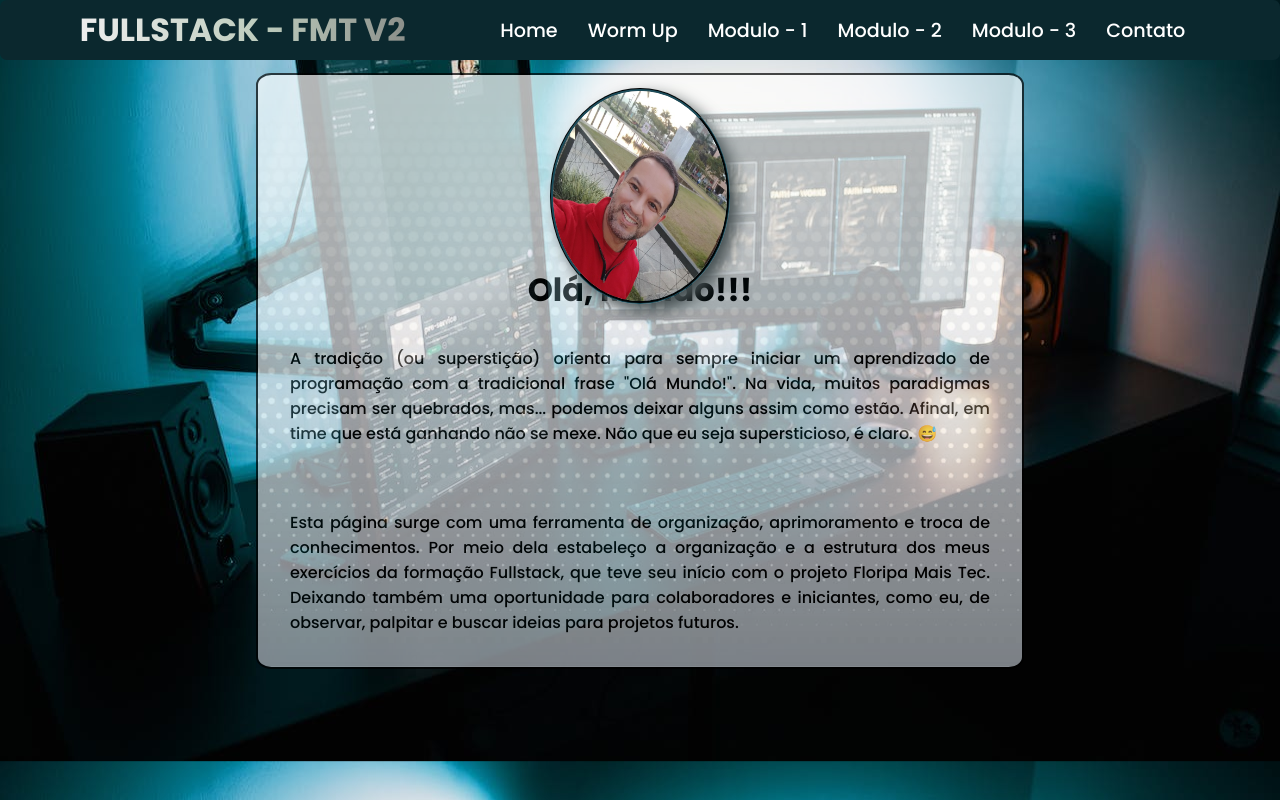
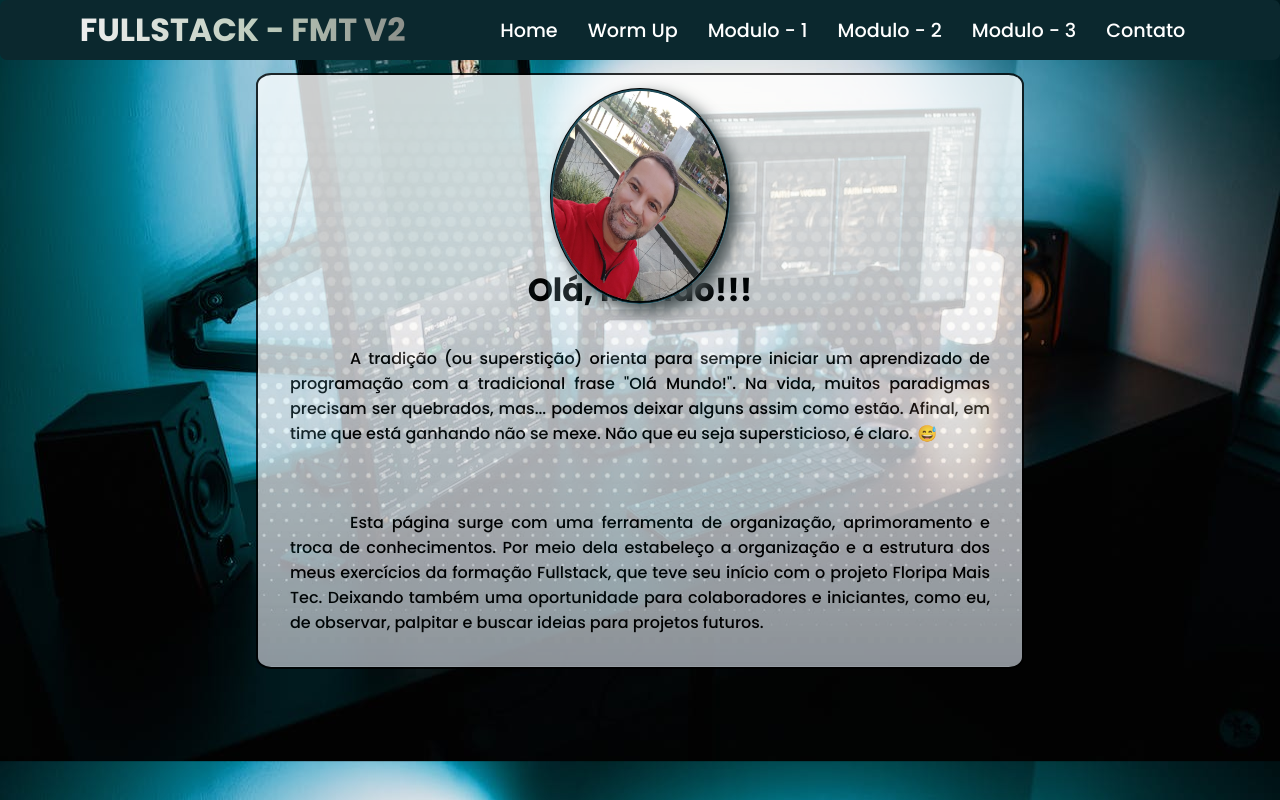
Before and after one commit to andrefajardo/Ola-Mundo, a plain HTML site: page index.html in a window 1280 px wide. Drawn offline with Linux system fonts and the light colour scheme.

```diff
--- a/css/style.css
+++ b/css/style.css
@@ -74,7 +74,7 @@
     background-image: url(../image/fundo-medio.jpg);
 	background-position: center;
     background-size: cover;
-	opacity: 0.7;
+	opacity: 0.8;
 	display: flex;
 	flex-direction: column;
 	justify-content: center;
@@ -101,11 +101,12 @@
 	justify-content: center;
 	right: 43vw;         /* Definindo a posição em que aparecerá na tela  */
     bottom: 62vh;        /* Definindo a posição em que aparecerá na tela  */
-	position: fixed;     /* Definindo que elemento fique fixo */
+	position:absolute ;     /* Definindo que elemento fique fixo */
     z-index: 100;        /* Definindo que elemento se sobreponha aos outros */
 }
 
 p {
 	margin: 2em;
 	text-align:justify;
+	text-indent: 60px;
 }
```
Also changed, not shown: image/imagem-midle4.jpg (added), 1 other file.
